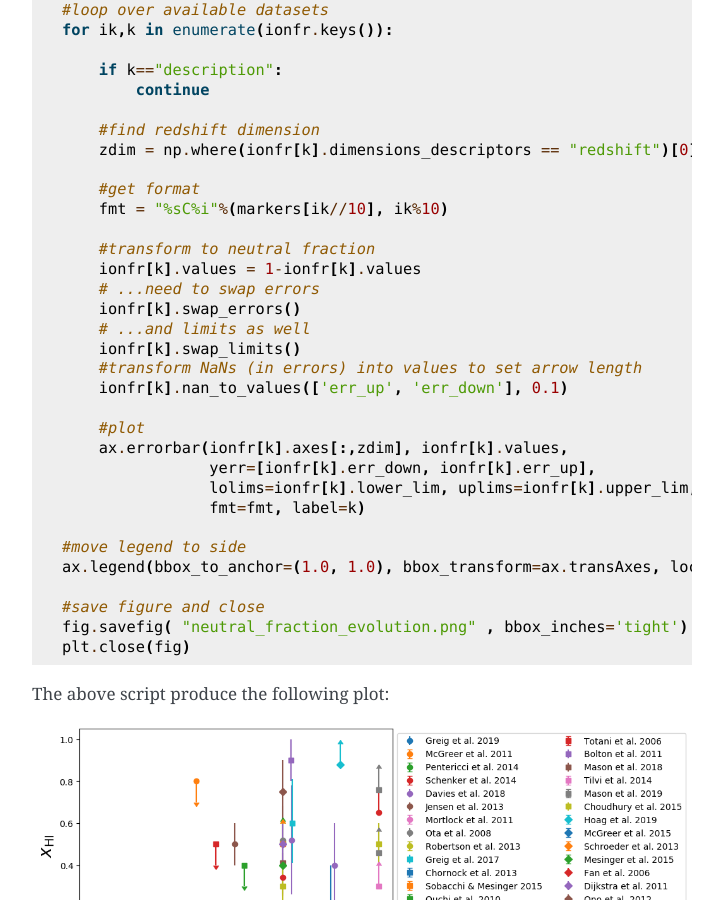
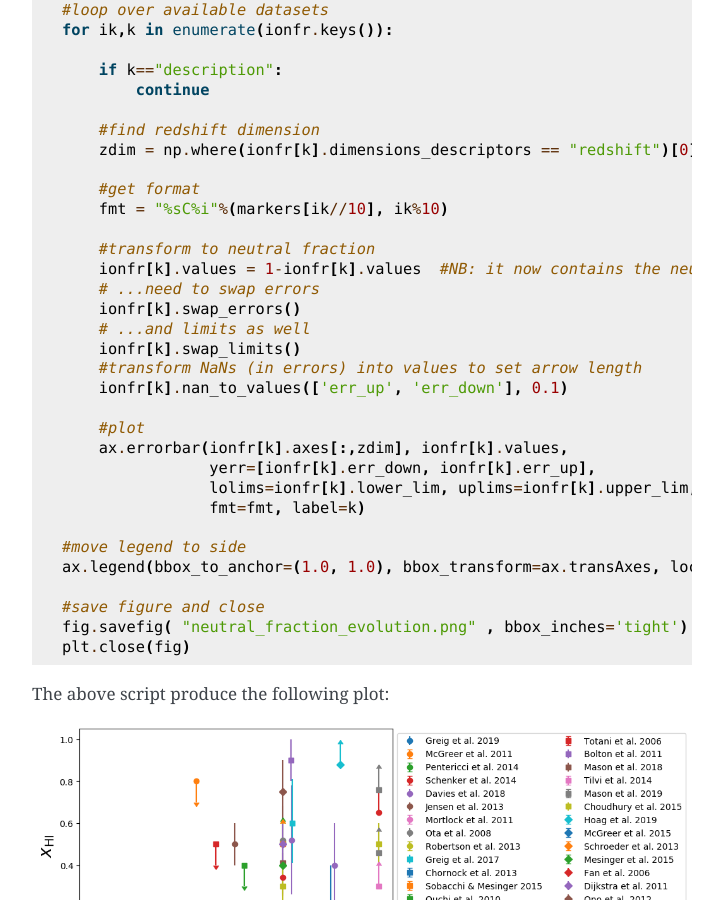
Before and after one commit to EGaraldi/corecon, a Sphinx documentation site: the page built from docs/tutorial.rst, in a window 1280 px wide and 900 px high, scrolled down 3390 px. Shown: the whole window, without its empty margins (388-1111 px from the left). Built offline with Sphinx 7.4.7, drawn with Linux system fonts in a browser that asks for light colours; pages that are not in the unit, such as notebooks, are missing from menus.

Commit message:
add warning to tutorial

```diff
--- a/docs/tutorial.rst
+++ b/docs/tutorial.rst
@@ -178,7 +178,7 @@
        fmt = "%sC%i"%(markers[ik//10], ik%10)
 
        #transform to neutral fraction
-       ionfr[k].values = 1-ionfr[k].values
+       ionfr[k].values = 1-ionfr[k].values  #NB: it now contains the neutral fraction!
        # ...need to swap errors
        ionfr[k].swap_errors()
        # ...and limits as well
```
